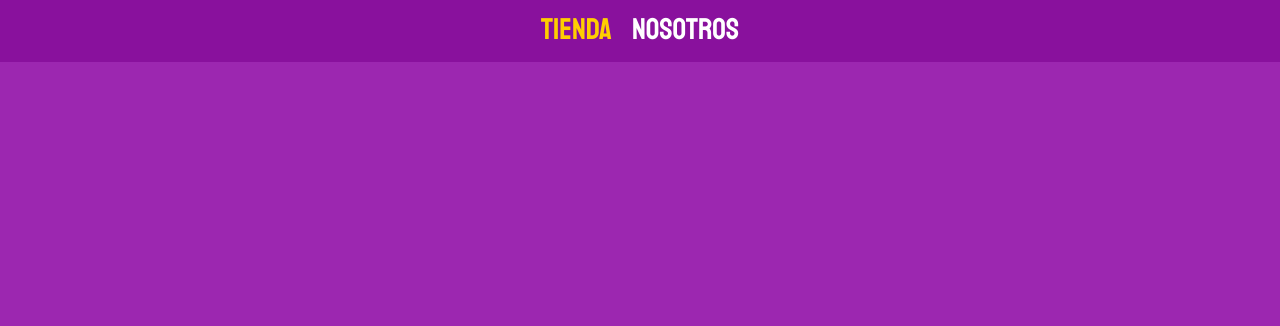
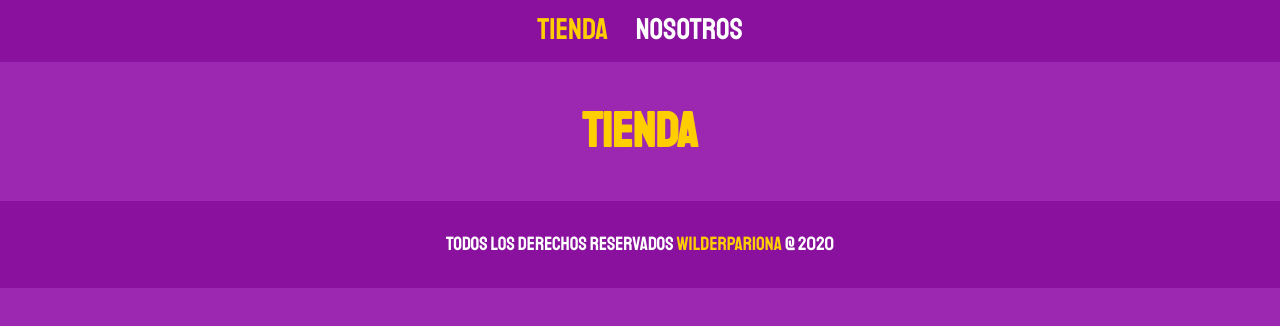
Before and after one commit to JhonWilderParionaVilca/frontendStore-vanilla, a plain HTML site: page index.html in a window 1280 px wide. Shown: the part 160-486 px from the top of the page. Drawn offline with Linux system fonts and the light colour scheme.

Commit message:
📦ADD FOOTER

```diff
--- a/css/style.css
+++ b/css/style.css
@@ -30,7 +30,7 @@
   color: var(--white);
   font-family: var(--font-primary);
   font-size: 3rem;
-  margin-right: 2rem; /* en vez de gap */
+  margin-right: 2.765rem; /* en vez de gap */
 }
 /* Elimina el margen derecho del ultimo elemento */
 .navegation__link:last-of-type {
@@ -41,3 +41,22 @@
 .navegation__link:hover {
   color: var(--secondary-500);
 }
+
+/* -------------------------------------------------------------------------- */
+/*                                  *$Footer                                  */
+/* -------------------------------------------------------------------------- */
+.footer {
+  background-color: var(--primary-900);
+  padding: 1rem 0;
+  margin-top: 2rem;
+}
+
+.footer__text {
+  font-family: var(--font-primary);
+  text-align: center;
+  font-size: 1.92rem;
+}
+
+.footer__link {
+  color: var(--secondary-500);
+}
--- a/index.html
+++ b/index.html
@@ -34,5 +34,23 @@
       <a class="navegation__link navegation__link--active" href="#">Tienda</a>
       <a class="navegation__link" href="#">nosotros</a>
     </nav>
+
+    <main>
+      <h1>Tienda</h1>
+    </main>
+
+    <footer class="footer">
+      <p class="footer__text">
+        Todos los derechos reservados
+        <a
+          class="footer__link"
+          href="http://github.com/wilderPariona"
+          target="_blank"
+          rel="noopener noreferrer"
+          >wilderPariona</a
+        >
+        @ 2020
+      </p>
+    </footer>
   </body>
 </html>
```
